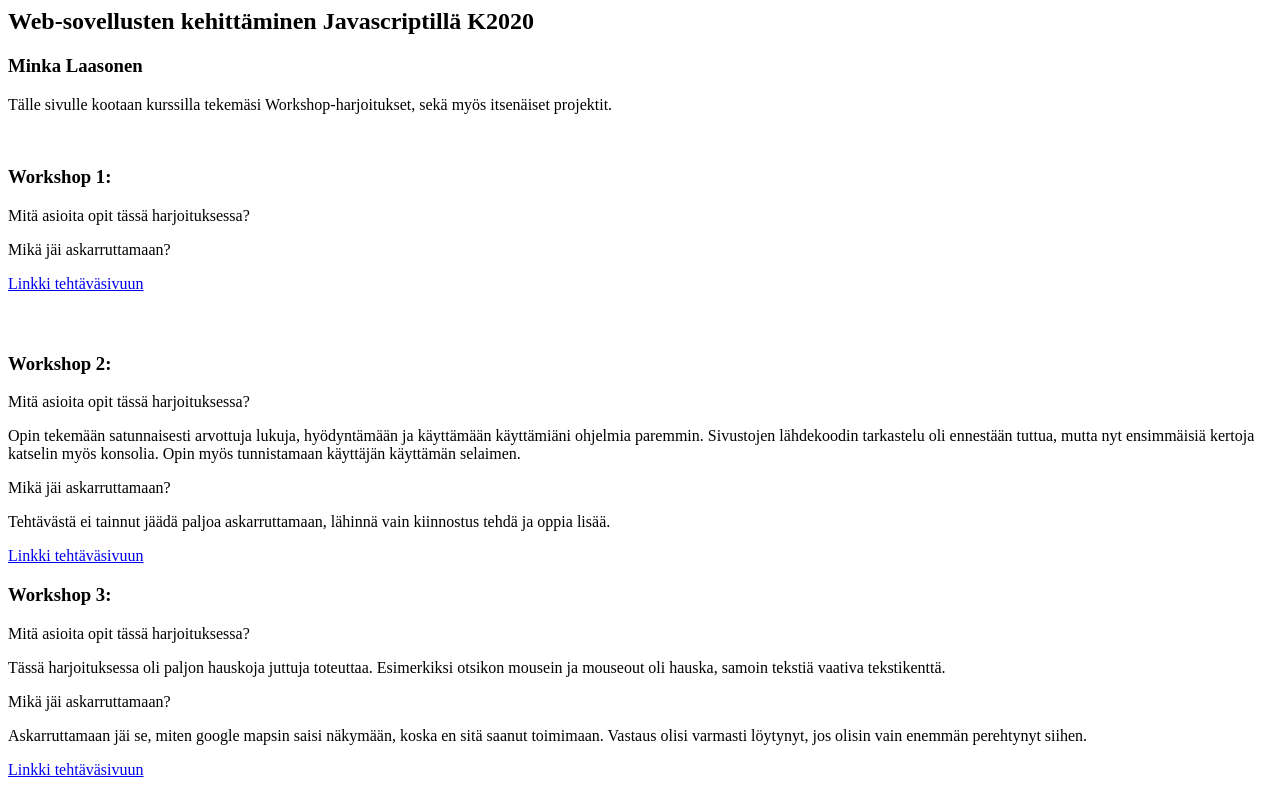
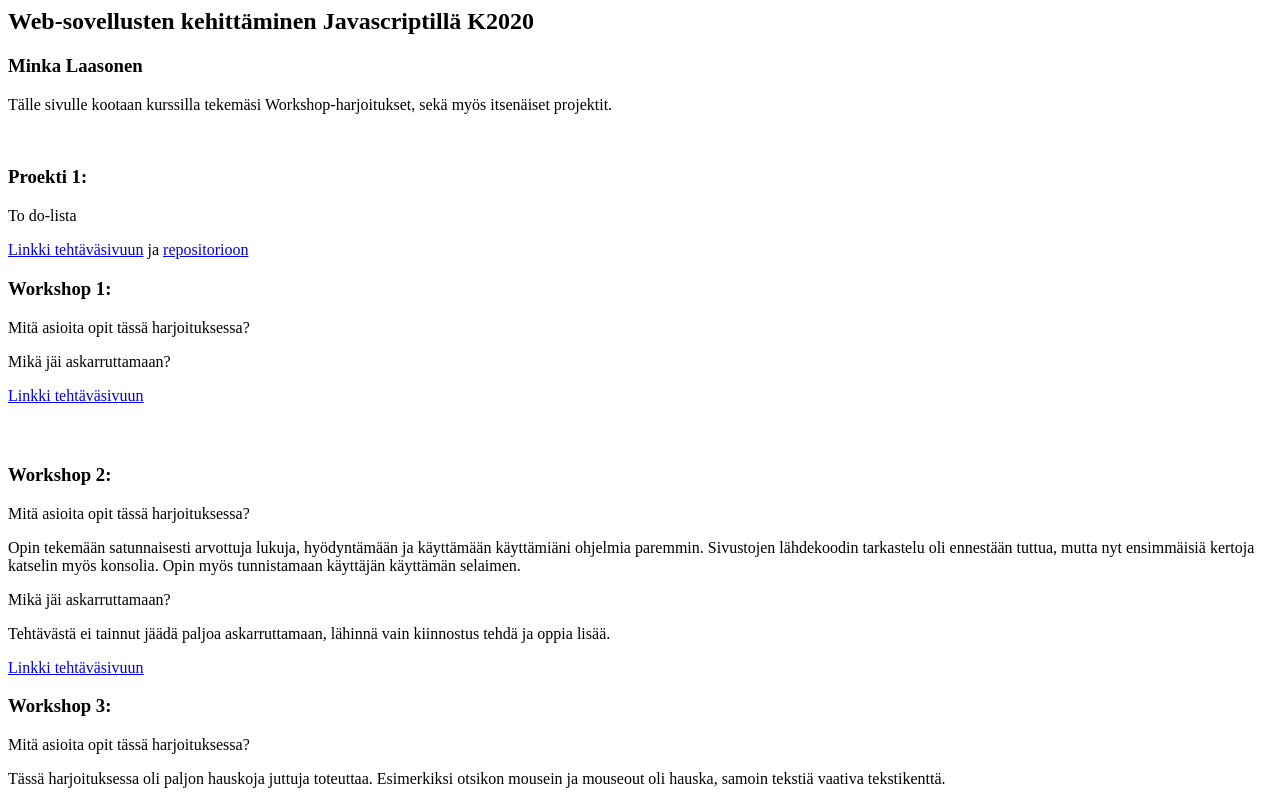
Before and after one commit to minkalaa/JS-kurssi, a plain HTML site: page index.html in a window 1280 px wide. Shown: the top 794 px of the page. Drawn offline with Linux system fonts and the light colour scheme.

Commit message:
Update index.html

```diff
--- a/index.html
+++ b/index.html
@@ -4,6 +4,9 @@
 <h3> Minka Laasonen </h3>
 <p>T&auml;lle sivulle kootaan kurssilla tekem&auml;si Workshop-harjoitukset, sek&auml; my&ouml;s itsen&auml;iset projektit.</p>
 <p>&nbsp;</p>
+  <h3>Proekti 1:</h3>
+<p>To do-lista</p>
+<p><a href="https://minkalaa.github.io/To-do-list/">Linkki teht&auml;v&auml;sivuun</a> ja <a href="https://github.com/minkalaa/To-do-list">repositorioon</a></p>
 <h3>Workshop 1:</h3>
 <p>Mit&auml; asioita opit t&auml;ss&auml; harjoituksessa?</p>
 <p>Mik&auml; j&auml;i askarruttamaan?</p>
```
